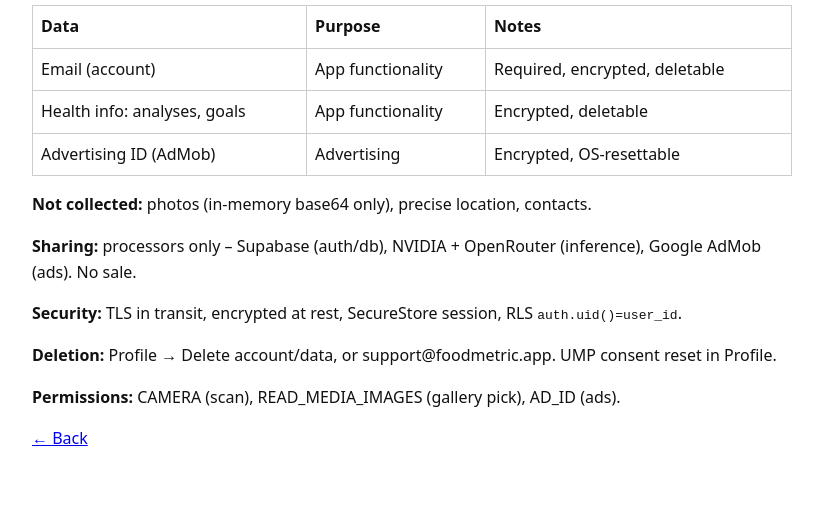
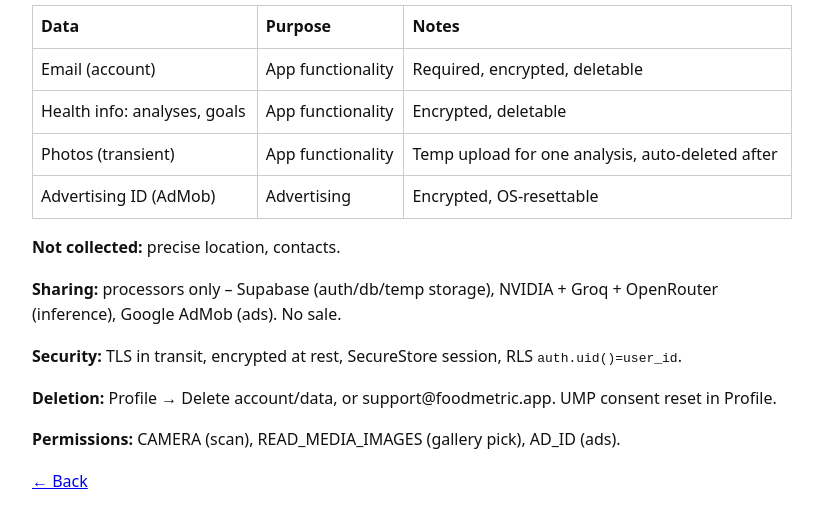
Before and after one commit to markcan369/foodmetric, a plain HTML site: page data-safety.html in a window 1280 px wide. Shown: the part 109-634 px from the top of the page, without its empty margins (228-1051 px from the left). Drawn offline with Linux system fonts and the light colour scheme.

Commit message:
docs: transient photo processing + groq processor

```diff
--- a/data-safety.html
+++ b/data-safety.html
@@ -7,9 +7,10 @@
 <table><tr><th>Data</th><th>Purpose</th><th>Notes</th></tr>
 <tr><td>Email (account)</td><td>App functionality</td><td>Required, encrypted, deletable</td></tr>
 <tr><td>Health info: analyses, goals</td><td>App functionality</td><td>Encrypted, deletable</td></tr>
+<tr><td>Photos (transient)</td><td>App functionality</td><td>Temp upload for one analysis, auto-deleted after</td></tr>
 <tr><td>Advertising ID (AdMob)</td><td>Advertising</td><td>Encrypted, OS-resettable</td></tr></table>
-<p><strong>Not collected:</strong> photos (in-memory base64 only), precise location, contacts.</p>
-<p><strong>Sharing:</strong> processors only – Supabase (auth/db), NVIDIA + OpenRouter (inference), Google AdMob (ads). No sale.</p>
+<p><strong>Not collected:</strong> precise location, contacts.</p>
+<p><strong>Sharing:</strong> processors only – Supabase (auth/db/temp storage), NVIDIA + Groq + OpenRouter (inference), Google AdMob (ads). No sale.</p>
 <p><strong>Security:</strong> TLS in transit, encrypted at rest, SecureStore session, RLS <code>auth.uid()=user_id</code>.</p>
 <p><strong>Deletion:</strong> Profile → Delete account/data, or support@foodmetric.app. UMP consent reset in Profile.</p>
 <p><strong>Permissions:</strong> CAMERA (scan), READ_MEDIA_IMAGES (gallery pick), AD_ID (ads).</p>
```
Also changed, not shown: privacy.html (+1 -1 lines).
